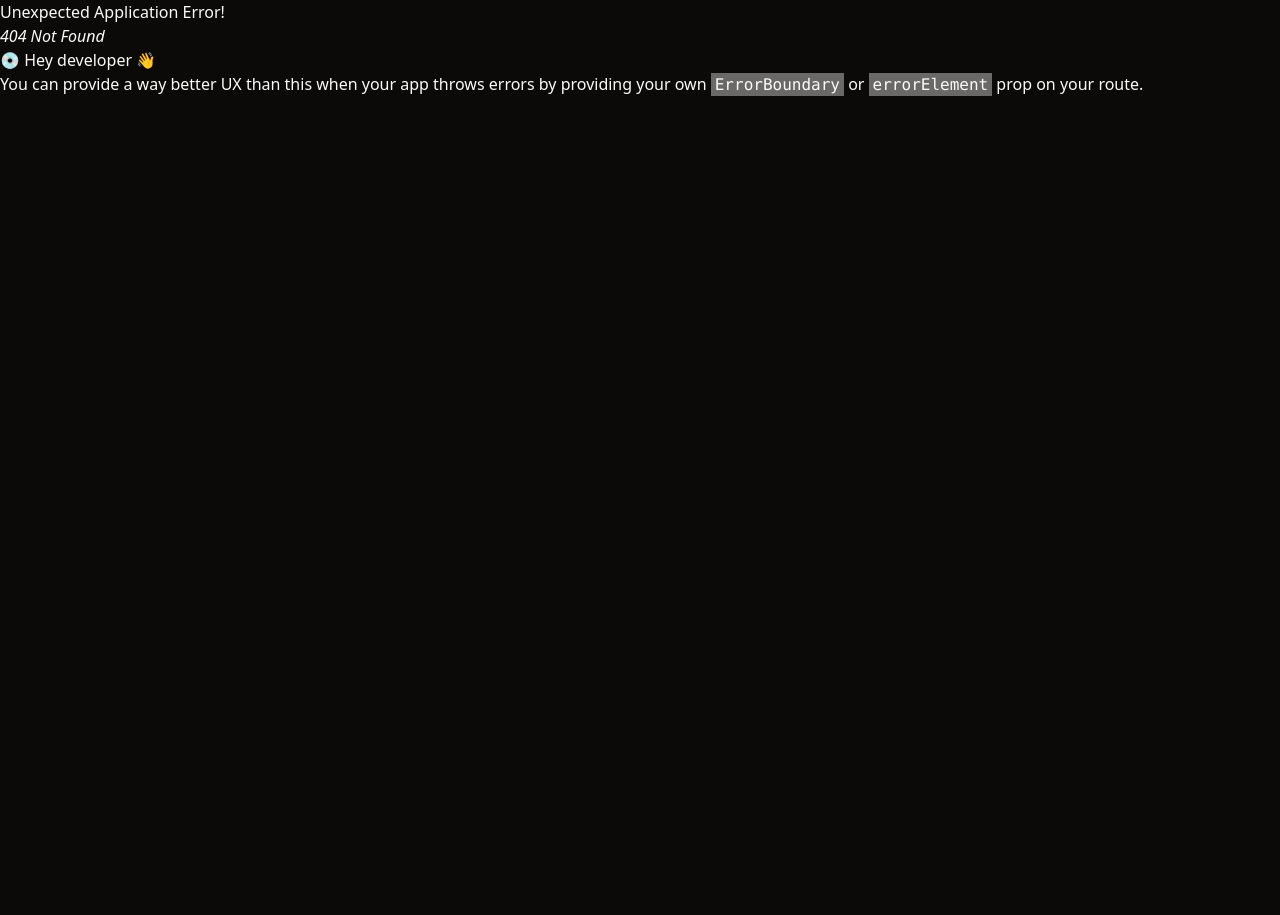
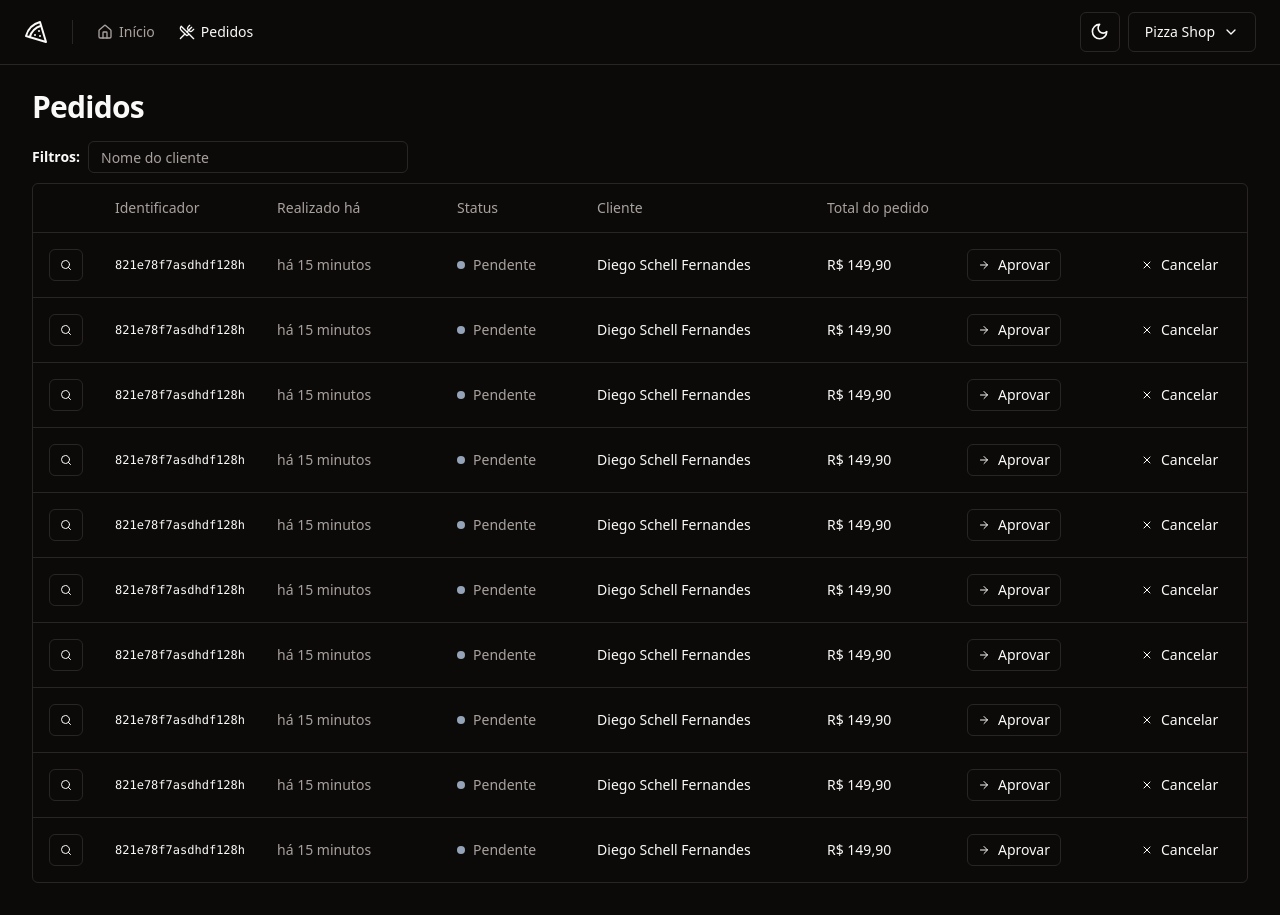
Before and after one commit to PauloRoFh/pizzashop, a React (Vite) app: page /orders in a window 1280 px wide. Before the commit this address had no page. Before the commit the page ends 800 px from the top, so only its background shows below. Built offline with nearby package versions, Linux system fonts and the light colour scheme.

Commit message:
Atualizações de tradução e estilos***

```diff
--- a/index.html
+++ b/index.html
@@ -4,7 +4,7 @@
     <meta charset="UTF-8" />
     <meta name="viewport" content="width=device-width, initial-scale=1.0" />
 
-    <title>Pizza Shop</title>
+    <title>pizza.shop</title>
   </head>
   <body>
     <div id="root"></div>
--- a/src/components/theme/theme-toggle.tsx
+++ b/src/components/theme/theme-toggle.tsx
@@ -24,13 +24,13 @@
       </DropdownMenuTrigger>
       <DropdownMenuContent align="end">
         <DropdownMenuItem onClick={() => setTheme('light')}>
-          Light
+          Claro
         </DropdownMenuItem>
         <DropdownMenuItem onClick={() => setTheme('dark')}>
-          Dark
+          Escuro
         </DropdownMenuItem>
         <DropdownMenuItem onClick={() => setTheme('system')}>
-          System
+          Automatico
         </DropdownMenuItem>
       </DropdownMenuContent>
     </DropdownMenu>
--- a/src/components/ui/button.tsx
+++ b/src/components/ui/button.tsx
@@ -22,6 +22,7 @@
       size: {
         default: 'h-10 px-4 py-2',
         sm: 'h-9 rounded-md px-3',
+        xs: 'h-8 px-2.5',
         lg: 'h-11 rounded-md px-8',
         icon: 'h-10 w-10',
       },
--- /dev/null
+++ b/src/components/ui/table.tsx
@@ -0,0 +1,117 @@
+import * as React from 'react'
+
+import { cn } from '@/lib/utils'
+
+const Table = React.forwardRef<
+  HTMLTableElement,
+  React.HTMLAttributes<HTMLTableElement>
+>(({ className, ...props }, ref) => (
+  <div className="relative w-full overflow-auto">
+    <table
+      ref={ref}
+      className={cn('w-full caption-bottom text-sm', className)}
+      {...props}
+    />
+  </div>
+))
+Table.displayName = 'Table'
+
+const TableHeader = React.forwardRef<
+  HTMLTableSectionElement,
+  React.HTMLAttributes<HTMLTableSectionElement>
+>(({ className, ...props }, ref) => (
+  <thead ref={ref} className={cn('[&_tr]:border-b', className)} {...props} />
+))
+TableHeader.displayName = 'TableHeader'
+
+const TableBody = React.forwardRef<
+  HTMLTableSectionElement,
+  React.HTMLAttributes<HTMLTableSectionElement>
+>(({ className, ...props }, ref) => (
+  <tbody
+    ref={ref}
+    className={cn('[&_tr:last-child]:border-0', className)}
+    {...props}
+  />
+))
+TableBody.displayName = 'TableBody'
+
+const TableFooter = React.forwardRef<
+  HTMLTableSectionElement,
+  React.HTMLAttributes<HTMLTableSectionElement>
+>(({ className, ...props }, ref) => (
+  <tfoot
+    ref={ref}
+    className={cn(
+      'border-t bg-muted/50 font-medium [&>tr]:last:border-b-0',
+      className,
+    )}
+    {...props}
+  />
+))
+TableFooter.displayName = 'TableFooter'
+
+const TableRow = React.forwardRef<
+  HTMLTableRowElement,
+  React.HTMLAttributes<HTMLTableRowElement>
+>(({ className, ...props }, ref) => (
+  <tr
+    ref={ref}
+    className={cn(
+      'border-b transition-colors hover:bg-muted/50 data-[state=selected]:bg-muted',
+      className,
+    )}
+    {...props}
+  />
+))
+TableRow.displayName = 'TableRow'
+
+const TableHead = React.forwardRef<
+  HTMLTableCellElement,
+  React.ThHTMLAttributes<HTMLTableCellElement>
+>(({ className, ...props }, ref) => (
+  <th
+    ref={ref}
+    className={cn(
+      'h-12 px-4 text-left align-middle font-medium text-muted-foreground [&:has([role=checkbox])]:pr-0',
+      className,
+    )}
+    {...props}
+  />
+))
+TableHead.displayName = 'TableHead'
+
+const TableCell = React.forwardRef<
+  HTMLTableCellElement,
+  React.TdHTMLAttributes<HTMLTableCellElement>
+>(({ className, ...props }, ref) => (
+  <td
+    ref={ref}
+    className={cn('p-4 align-middle [&:has([role=checkbox])]:pr-0', className)}
+    {...props}
+  />
+))
+TableCell.displayName = 'TableCell'
+
+const TableCaption = React.forwardRef<
+  HTMLTableCaptionElement,
+  React.HTMLAttributes<HTMLTableCaptionElement>
+>(({ className, ...props }, ref) => (
+  <caption
+    ref={ref}
+    className={cn('mt-4 text-sm text-muted-foreground', className)}
+    {...props}
+  />
+))
+TableCaption.displayName = 'TableCaption'
+
+export {
+  Table,
+  TableBody,
+  TableCaption,
+  TableCell,
+  TableFooter,
+  TableHead,
+  TableHeader,
+  TableRow,
+}
--- /dev/null
+++ b/src/pages/app/orders/orders.tsx
@@ -0,0 +1,96 @@
+import { ArrowRight, Search, X } from 'lucide-react'
+import { Helmet } from 'react-helmet-async'
+
+import { Button } from '@/components/ui/button'
+import { Input } from '@/components/ui/input'
+import {
+  Table,
+  TableBody,
+  TableCell,
+  TableHead,
+  TableHeader,
+  TableRow,
+} from '@/components/ui/table'
+
+export function Orders() {
+  return (
+    <>
+      <Helmet title="Pedidos" />
+
+      <div className="flex flex-col gap-4">
+        <h1 className="text-3xl font-bold tracking-tight">Pedidos</h1>
+      </div>
+      <div className="space-y-2.5">
+        <form className="flex items-center gap-2">
+          <span className="text-sm font-semibold">Filtros:</span>
+          <Input
+            placeholder="Nome do cliente"
+            className="h-8 w-[320px]"
+            type="text"
+          />
+        </form>
+
+        <div className="rounded-md border">
+          <Table>
+            <TableHeader>
+              <TableRow>
+                <TableHead className="w-[64px]"></TableHead>
+                <TableHead className="w-[140px]">Identificador</TableHead>
+                <TableHead className="w-[180px]">Realizado há</TableHead>
+                <TableHead className="w-[140px]">Status</TableHead>
+                <TableHead>Cliente</TableHead>
+                <TableHead className="w-[140px]">Total do pedido</TableHead>
+                <TableHead className="w-[164px]"></TableHead>
+                <TableHead className="w-[132px]"></TableHead>
+              </TableRow>
+            </TableHeader>
+            <TableBody>
+              {Array.from({ length: 10 }).map((_, i) => {
+                return (
+                  <TableRow key={i}>
+                    <TableCell>
+                      <Button variant="outline" size="xs">
+                        <Search className="h-3 w-3" />
+                        <span className="sr-only">Detalhes do pedido</span>
+                      </Button>
+                    </TableCell>
+                    <TableCell className="font-mono text-xs font-medium">
+                      821e78f7asdhdf128h
+                    </TableCell>
+                    <TableCell className="text-muted-foreground">
+                      há 15 minutos
+                    </TableCell>
+                    <TableCell>
+                      <div className="flex items-center gap-2">
+                        <span className="h-2 w-2 rounded-full bg-slate-400" />
+                        <span className="font-medium text-muted-foreground">
+                          Pendente
+                        </span>
+                      </div>
+                    </TableCell>
+                    <TableCell className="font-medium">
+                      Diego Schell Fernandes
+                    </TableCell>
+                    <TableCell className="font-medium">R$ 149,90</TableCell>
+                    <TableCell>
+                      <Button variant="outline" size="xs">
+                        <ArrowRight className="mr-2 h-3 w-3" />
+                        Aprovar
+                      </Button>
+                    </TableCell>
+                    <TableCell>
+                      <Button variant="ghost" size="xs">
+                        <X className="mr-2 h-3 w-3" />
+                        Cancelar
+                      </Button>
+                    </TableCell>
+                  </TableRow>
+                )
+              })}
+            </TableBody>
+          </Table>
+        </div>
+      </div>
+    </>
+  )
+}
--- a/src/routes.tsx
+++ b/src/routes.tsx
@@ -3,6 +3,7 @@
 import { AppLayout } from './pages/_layouts/app'
 import { AuthLayout } from './pages/_layouts/auth'
 import { Dashboard } from './pages/app/dashboard'
+import { Orders } from './pages/app/orders/orders'
 import { SignIn } from './pages/auth/sign-in'
 import { SignUp } from './pages/auth/sign-up'
 
@@ -14,6 +15,10 @@
       {
         path: '/',
         element: <Dashboard />,
+      },
+      {
+        path: '/orders',
+        element: <Orders />,
       },
     ],
   },
```
Also changed, not shown: src/components/ui/dropdown-menu.tsx (+30 -30 lines), src/components/ui/input.tsx (+6 -6 lines), src/components/ui/label.tsx (+5 -5 lines), src/components/ui/separator.tsx (+9 -9 lines).
